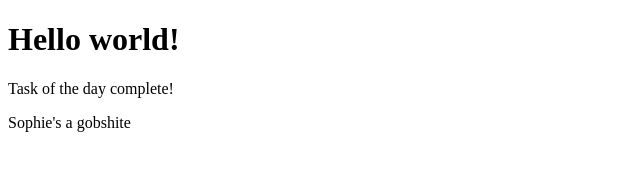
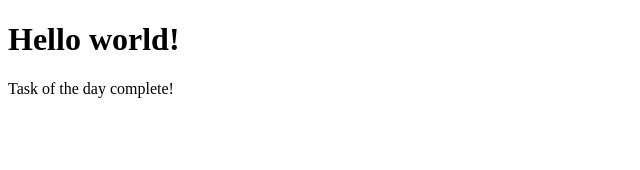
Before and after one commit to SinbadB/livetesting, a plain HTML site: page index.html in a window 1280 px wide. Shown: the whole page, without its empty margins (0-640 px from the left). Drawn offline with Linux system fonts and the light colour scheme.

Commit message:
Clean up sophie

```diff
--- a/index.html
+++ b/index.html
@@ -3,6 +3,5 @@
 <body>
 <h1> Hello world!</h1>
 <p> Task of the day complete!</p>
-<p> Sophie's a gobshite </p>
 </body>
 </html>
```
